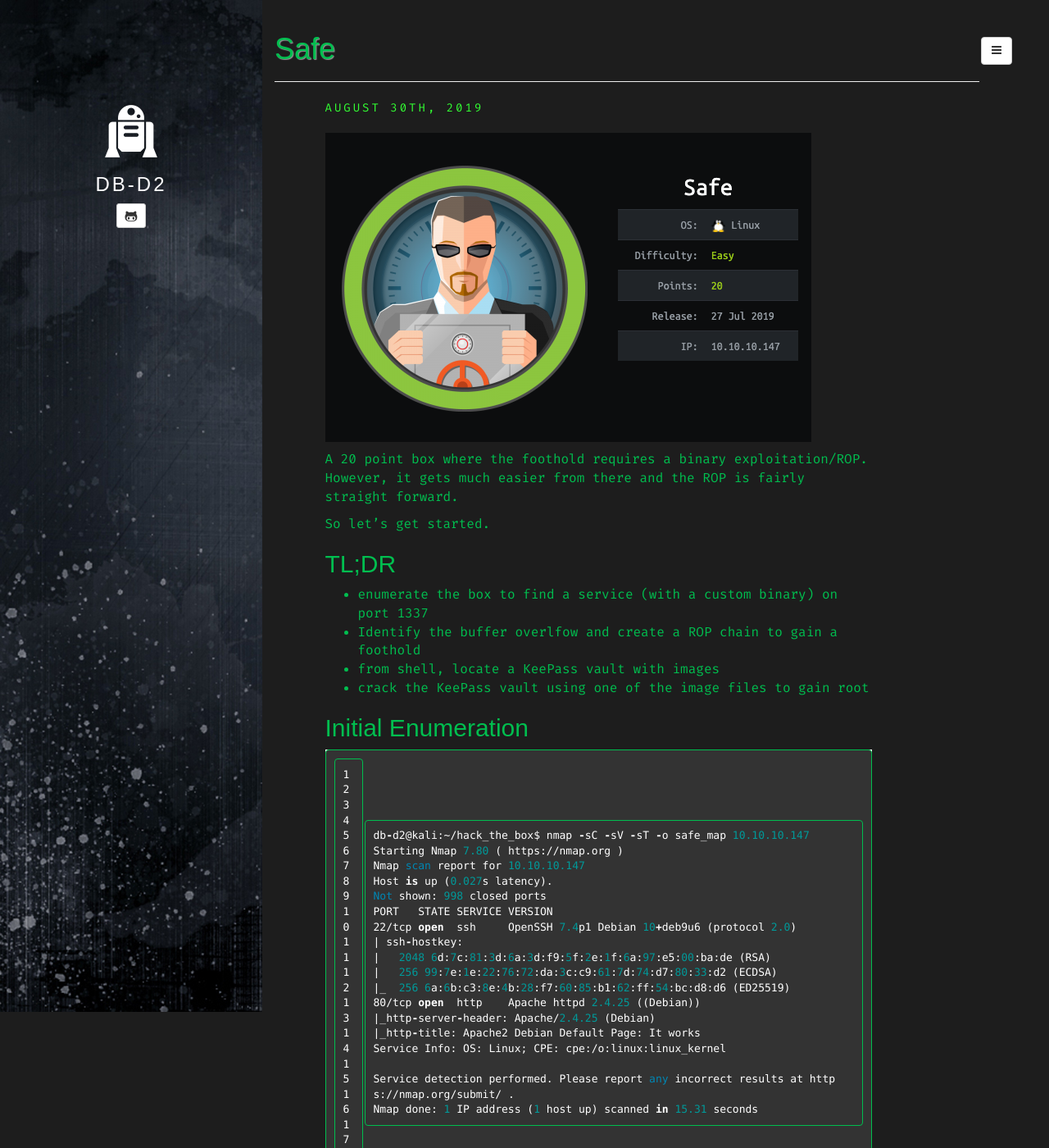
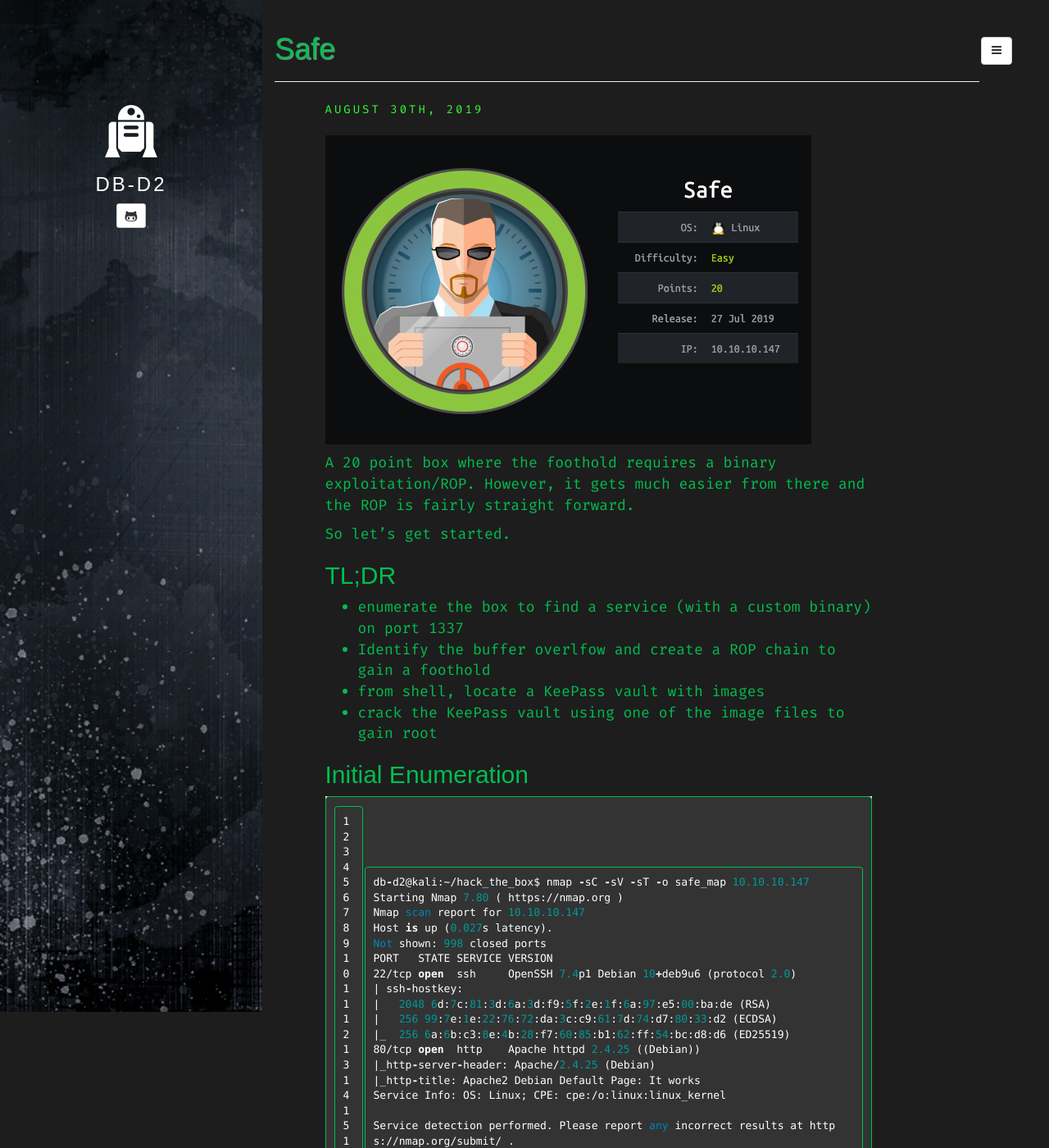
Before and after one commit to db-d2/db-d2.github.io, a Jekyll site: the page built from _posts/2019-08-30-safe.md, in a window 1280 px wide and 1400 px high. Shown: the whole window at 82% size. Built offline with Jekyll 4.4.1, drawn with Linux system fonts in a browser that asks for light colours; some web fonts are replaced.

Commit message:
18px font-size extra br tags

```diff
--- a/_posts/2019-08-30-safe.md
+++ b/_posts/2019-08-30-safe.md
@@ -43,20 +43,23 @@
 Nmap done: 1 IP address (1 host up) scanned in 15.31 seconds
 {% endhighlight %}
 
-<br/><br/>
+<br/>
 So we have http on 80 and ssh on 22. Let's check the http site
-<br/><br/>
+<br/>
 
 ## Web Enumeration
 
 ![Safe http site](/images/safe_http.png)
 
 Looks like the default apache page but let's inspect it anyway
+<br/>
 
 ![Safe http source](/images/safe_http_src.png)
+<br/>
 
 So "myapp" is running on p1337 and it's available for download. Let's check out the service first
 
+<br/>
 {% highlight Fortran linenos %}
 db-d2@kali:~/hack_the_box$ nc 10.10.10.147 1337
  21:05:13 up 27 min,  0 users,  load average: 0.00, 0.00, 0.00
@@ -65,7 +68,9 @@
 What do you want me to echo back? hello
 {% endhighlight %}
 
+<br/>
 Not much here, let's grab myapp and take a look
+<br/>
 
 {% highlight Fortran linenos %}
 db-d2@kali:~/hack_the_box$ wget http://10.10.10.147/myapp
@@ -88,17 +93,21 @@
 {% endhighlight %}
 
 ## Myapp
+
 Okay so we have a pretty basic app that starts off with uptime,
 takes input and echos it back. Let's see if we have a buffer overflow in here
 
+<br/>
 {% highlight Fortran linenos %}
 What do you want me to echo back? yipyipyipyipyipyipyipyipyipyip...
 ...
 Segmentation fault
 {% endhighlight %}
 
+<br/>
 And jackpot! Let's break it open in gdb and run checksec (btw, if you're not using [Peda](https://github.com/longld/peda) you should install it now)
 
+<br/>
 {% highlight Fortran linenos %}
 Reading symbols from ./myapp...
 (No debugging symbols found in ./myapp)
@@ -110,9 +119,11 @@
 RELRO     : Partial
 {% endhighlight %}
 
+<br/>
 NS is enabled so I won't be able to just inject and execute shellcode. I'll have to build a ROP chain. Oh, darn...
 
 First up, I need to find the offest so let's create a pattern
+<br/>
 
 {% highlight Fortran linenos %}
 gdb-peda$ pattern create 200
@@ -170,14 +181,19 @@
 0x00000000004011ac in main ()
 {% endhighlight %}
 
+<br/>
+
 So we stopped on ret as it was trying to load the next stack item into the RIP. Awesome, let's own the RIP. I'll copy out "jAA9AAOA" and use it to locate the offset
+<br/>
 
 {% highlight Fortran linenos %}
 gdb-peda$ pattern_offset jAA9AAOA
 jAA9AAOA found at offset: 120
 {% endhighlight %}
 
+<br/>
 Now i'll create a new pattern with a size of 120 and throw in 8 junk chars at the end
+<br/>
 
 {% highlight Fortran linenos %}
 gdb-peda$ pattern create 120
--- a/assets/css/style.css
+++ b/assets/css/style.css
@@ -5,7 +5,7 @@
 	color: #00be4f;
 	background-color: #1d1d1d;
 	font-family: 'Fira Code', monospace;
-	font-size: 16px;
+	font-size: 18px;
 }
 
 .sidebar {
```
